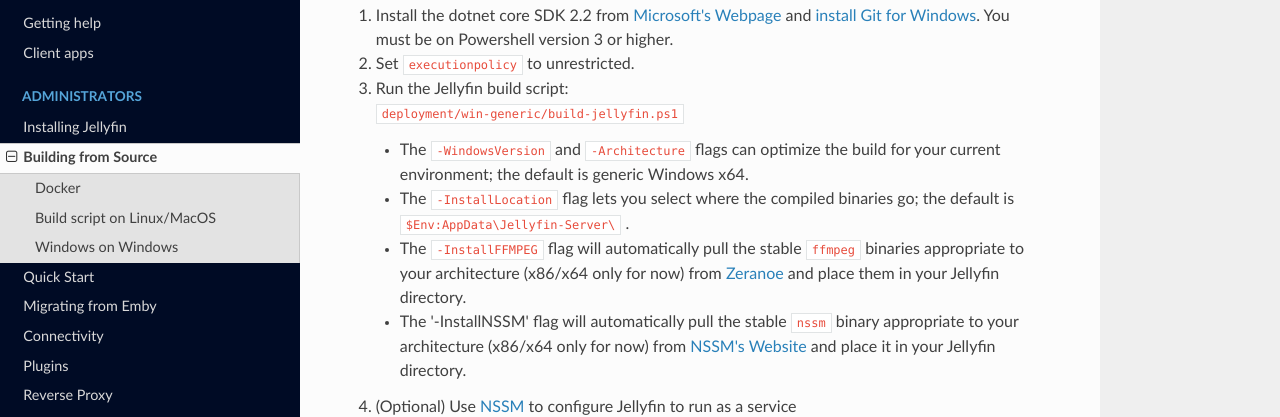
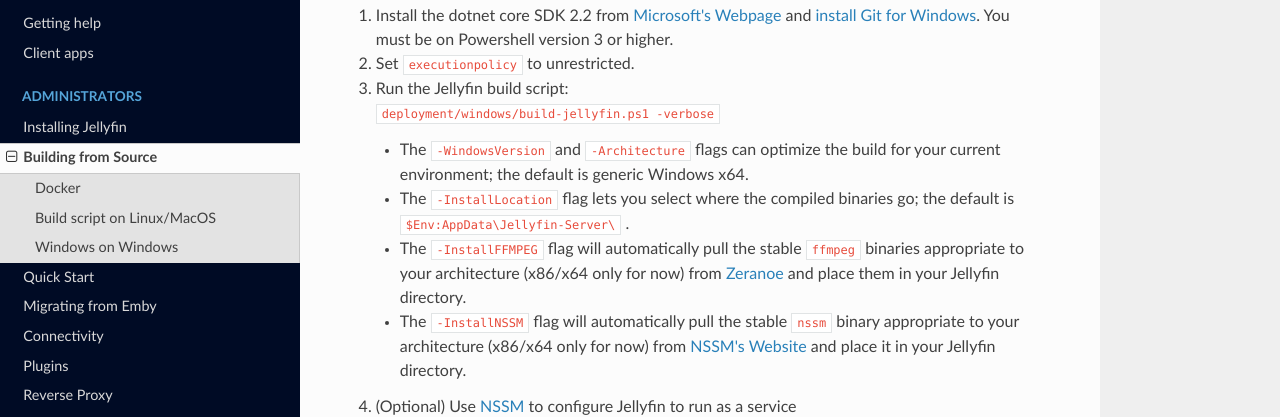
Before and after one commit to jellyfin-archive/jellyfin-docs, an MkDocs documentation site: the page built from docs/administrator-docs/building.md, in a window 1280 px wide and 900 px high, scrolled down 730 px. Shown: the part 153-570 px from the top of the window. Built offline with MkDocs 1.6.1, drawn with Linux system fonts in a browser that asks for light colours; nearby versions of some CDN libraries; old or Windows-style settings are respelled for this version of MkDocs.

Commit message:
update windows build instructions

```diff
--- a/docs/administrator-docs/building.md
+++ b/docs/administrator-docs/building.md
@@ -40,7 +40,7 @@ All package builds begin with the first two steps:
 4. Set `executionpolicy` to unrestricted.
 
 5. Run the Jellyfin build script:
-    `deployment/win-generic/build-jellyfin.ps1`
+    `deployment/windows/build-jellyfin.ps1 -verbose`
 
     * The `-WindowsVersion` and `-Architecture` flags can optimize the build for your current environment; the default is generic Windows x64.
 
@@ -48,7 +48,7 @@ All package builds begin with the first two steps:
 
     * The `-InstallFFMPEG` flag will automatically pull the stable `ffmpeg` binaries appropriate to your architecture (x86/x64 only for now) from [Zeranoe](https://ffmpeg.zeranoe.com/builds/) and place them in your Jellyfin directory.
 
-    * The '-InstallNSSM' flag will automatically pull the stable `nssm` binary appropriate to your architecture (x86/x64 only for now) from [NSSM's Website](https://nssm.cc/) and place it in your Jellyfin directory.
+    * The `-InstallNSSM` flag will automatically pull the stable `nssm` binary appropriate to your architecture (x86/x64 only for now) from [NSSM's Website](https://nssm.cc/) and place it in your Jellyfin directory.
 
 6. (Optional) Use [NSSM](https://nssm.cc/) to configure Jellyfin to run as a service
 
```
